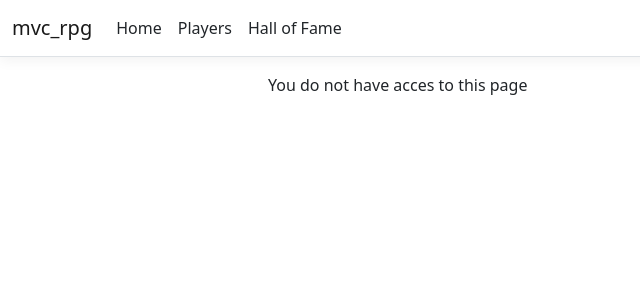
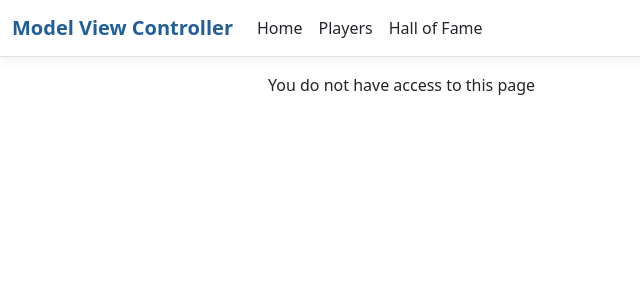
Before and after one commit to Kl3XY/mvc-rpg, an ASP.NET Core app: page /Home/Admin in a window 1280 px wide. Shown: the top 300 px of the page, without its empty margins (0-640 px from the left). Run offline with ASP.NET Core 8, Linux system fonts and the light colour scheme; style sheets or scripts are compiled from the project's sources; the project's own start-up code is not run, and a stand-in starts its controllers and pages; some libraries are stand-ins or nearby versions.

Commit message:
Pre CSS-Layout

```diff
--- a/mvc-rpg/Views/Home/Admin.cshtml
+++ b/mvc-rpg/Views/Home/Admin.cshtml
@@ -8,5 +8,5 @@
     <a asp-action="Index" asp-controller="ItemTypes">Edit Item Types</a>
 } else
 {
-    <p>You do not have acces to this page</p>
+    <p>You do not have access to this page</p>
 }
--- a/mvc-rpg/Views/Home/Index.cshtml
+++ b/mvc-rpg/Views/Home/Index.cshtml
@@ -27,7 +27,7 @@
     @if (Model.Enemy != null)
     {
         <p>@Model.Enemy.EnemyType.Name | @Model.Enemy.Name</p>
-        <img src="~/Default/img_defaultPicture.jpg" />
+        <img src="~/Default/img_defaultPicture.jpg" width="512" height="512"/>
         <br>
         @if (Model.Enemy.isAlive == true)
         {
@@ -64,7 +64,7 @@
             </td>
 
             <p>@Model.Player.Name </p>
-            <img src="@imgSrc" />
+            <img src="@imgSrc" width="512" height="512" />
             <br>
             @if (Model.Player.isAlive == true)
             {
--- a/mvc-rpg/Views/Shared/_Layout.cshtml
+++ b/mvc-rpg/Views/Shared/_Layout.cshtml
@@ -23,7 +23,7 @@
     <header>
         <nav class="navbar navbar-expand-sm navbar-toggleable-sm navbar-light bg-white border-bottom box-shadow mb-3">
             <div class="container-fluid">
-                <a class="navbar-brand" asp-area="" asp-controller="Home" asp-action="Index">mvc_rpg</a>
+                <a class="navbar-brand" asp-area="" asp-controller="Home" asp-action="Index"><b style="color:#215f9a">Model View Controller</b></a>
                 <button class="navbar-toggler" type="button" data-bs-toggle="collapse" data-bs-target=".navbar-collapse" aria-controls="navbarSupportedContent"
                         aria-expanded="false" aria-label="Toggle navigation">
                     <span class="navbar-toggler-icon"></span>
```
Also changed, not shown: 1 other file.
